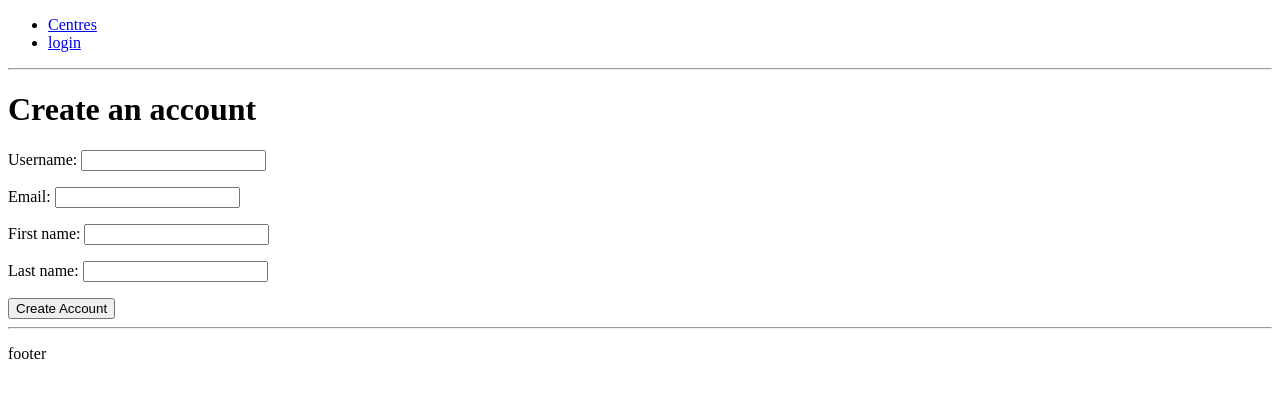
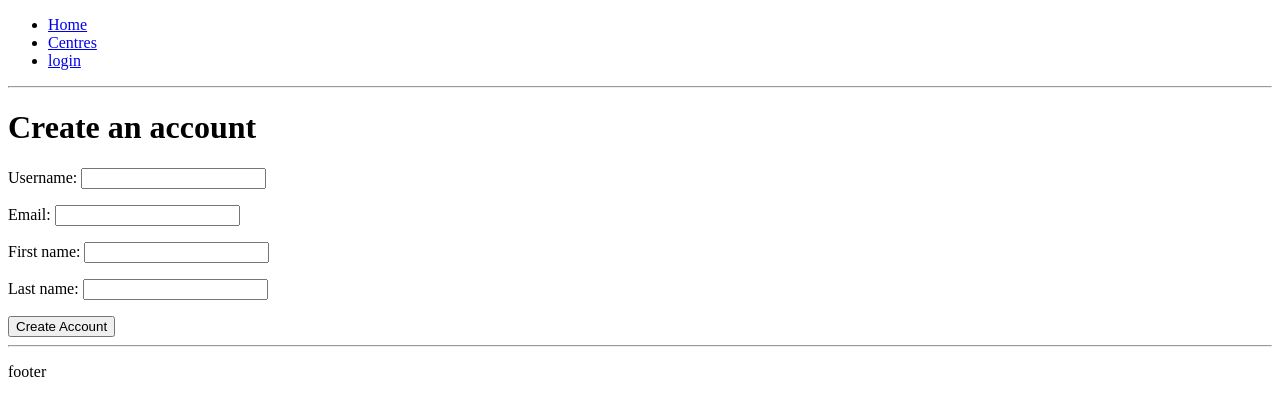
Before and after one commit to mysociety/ukonlinetutordb, a Django app: a page that uses ukotdb-app/templates/base.html in a window 1280 px wide. Shown: the top 416 px of the page. Run offline with Django 3.2, Linux system fonts and the light colour scheme; parts of the project's set-up code (start-up, migrations or seed data) failed here and were passed over.

Commit message:
add link to home to the header

```diff
--- a/ukotdb-app/templates/base.html
+++ b/ukotdb-app/templates/base.html
@@ -7,6 +7,7 @@
 
         <div id="menu">
             <ul>
+                <li><a href="{% url addressbook.views.index %}">Home</a></li>
                 <li><a href="{% url addressbook.views.centre_list %}">Centres</a></li>
                 {% if user.is_authenticated %}
                     <li>
```
